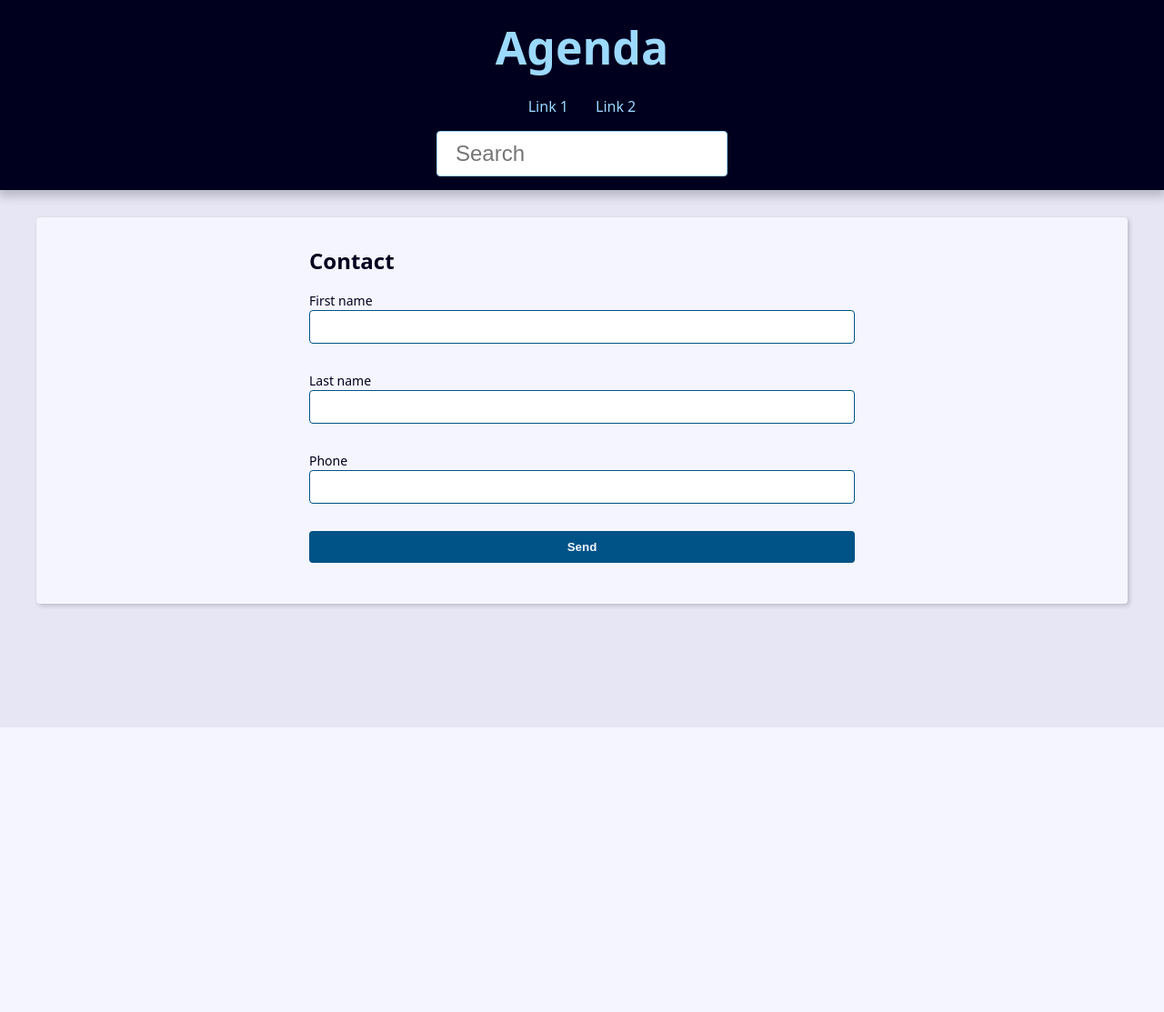
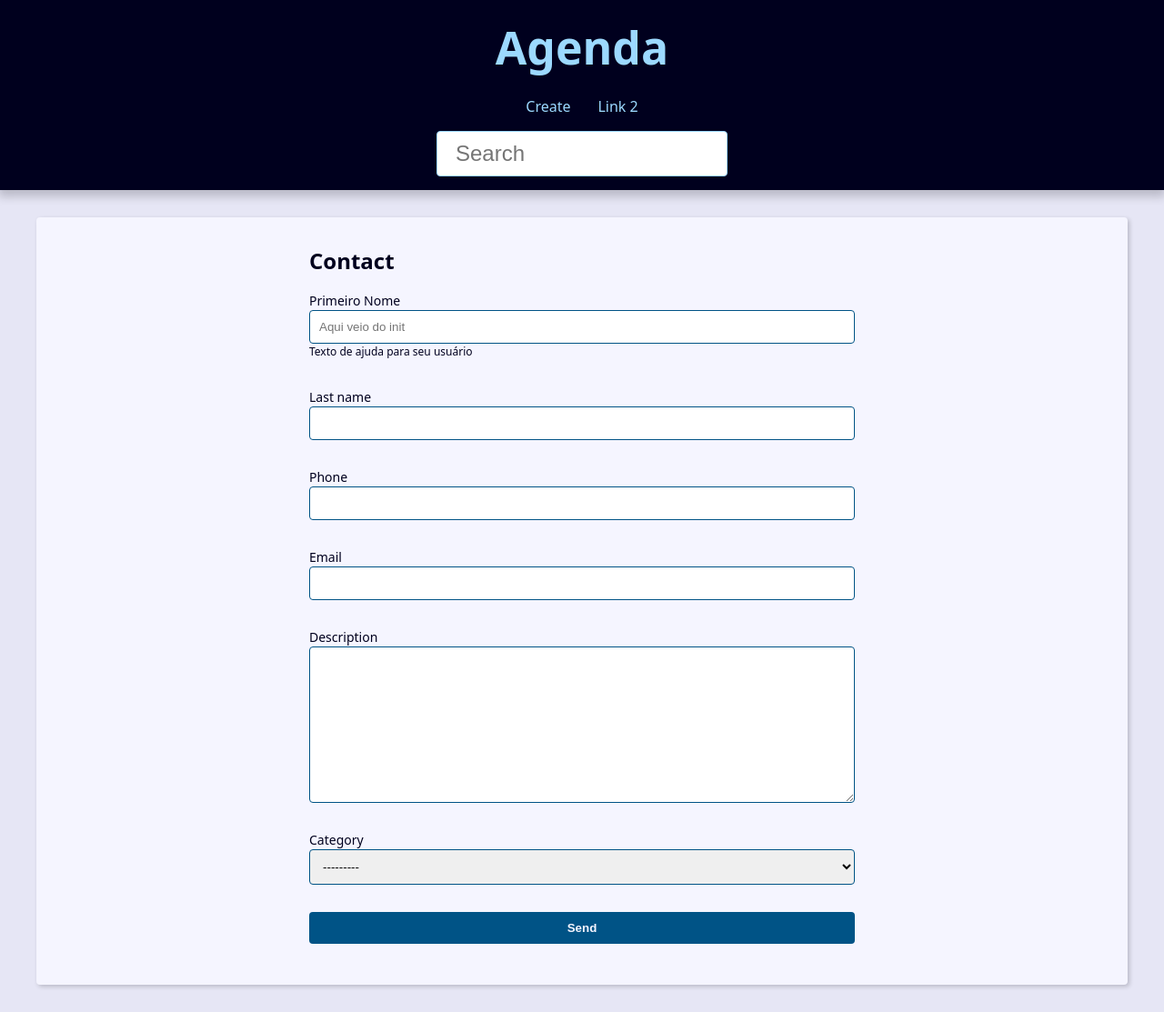
Before and after one commit to LeonardoRaguneti/Project-agenda-django, a Django app: page /contact/create/ in a window 1280 px wide. Shown: the whole page at 91% size. Before the commit the page ends 800 px from the top, so only its background shows below. Run offline with Django 5.2, Linux system fonts and the light colour scheme; data that the repository does not hold is empty.

Commit message:
update/delete users

```diff
--- a/base_static/global/css/style.css
+++ b/base_static/global/css/style.css
@@ -312,3 +312,23 @@
     filter: brightness(80%);
     box-shadow: 0 0 5px var(--link-dark-color);
   }
+
+  .contact-links {
+    margin-block: calc(var(--small-font-size) * 2);
+    display: flex;
+    align-items: center;
+    gap: 0 var(--spacing);
+  }
+
+  .btn-link {
+    font-size: var(--small-font-size);
+    text-decoration: none;
+    font-weight: bold;
+    padding: 1rem;
+    display: block;
+    line-height: var(--small-font-size);
+  }
+
+  .btn-delete {
+    background: tomato;
+  }
--- a/base_templates/global/partials/header.html
+++ b/base_templates/global/partials/header.html
@@ -7,8 +7,8 @@
     <nav>
         <ul class="menu-list">
             <li class="menu-item">
-                <a href="" class="menu-link">
-                    Link 1
+                <a href="{% url "contact:create" %}" class="menu-link">
+                    Create
                 </a>
             </li>
             <li class="menu-item">
--- a/contact/forms.py
+++ b/contact/forms.py
@@ -4,19 +4,50 @@ from contact.models import Contact
 
 
 class ContactForm(forms.ModelForm):
+    first_name = forms.CharField(                     # se isto form comentado ele usara o que esta no models.py
+        widget=forms.TextInput(
+            attrs={
+                'class': 'classe-a classe-b',
+                'placeholder': 'Aqui veio do init',
+            }
+        ),
+        label='Primeiro Nome',
+        help_text='Texto de ajuda para seu usuário',
+    )
+
+    def __init__(self, *args, **kwargs):
+        super().__init__(*args, **kwargs)
+
+
     class Meta:
         model = Contact
-        fields = ('first_name', 'last_name', 'phone')
+        fields = ('first_name', 'last_name', 'phone',
+                  'email', 'description', 'category')
 
-    def clean(self):
+
+    def clean(self):                                       # ideal para validação de mais de um valor.
         cleaned_data = self.cleaned_data
+        first_name = cleaned_data.get('first_name')
+        last_name = cleaned_data.get('last_name')
 
-        self.add_error(
-            'first_name',
-            ValidationError(
-                'Mensagem de erro',
+        if first_name == last_name:
+            msg = ValidationError(
+                'Segundo nome não pode ser igual ao primeiro',
+                code='invalid'
+            )
+            self.add_error('last_name', msg)
+
+        return super().clean()
+
+
+    def clean_first_name(self):                             # ideal para validação de apenas um valor.
+        first_name = self.cleaned_data.get('first_name')
+
+        if first_name == 'ABC':
+            self.add_error('first_name', ValidationError(
+                'Não digite "ABC" neste campo.',
                 code='invalid'
             )
         )
 
-        return super().clean()
+        return first_name
--- a/contact/templates/contact/create.html
+++ b/contact/templates/contact/create.html
@@ -6,7 +6,7 @@
     <h2>Contact</h2>
 
     <form
-      action="{% url "contact:create" %}"
+      action="{{form_action}}"
       method="POST"
       enctype="multipart/form-data"
     >
@@ -18,6 +18,11 @@
           <label for="{{field.id_for_label}}">{{field.label}}</label>
           {{field}}
           {{field.errors}}
+
+          {% if field.help_text %}
+              <p class="help-text">{{ field.help_text }}</p>
+            {% endif %}
+
         </div>
         {% endfor %}
       </div>
--- a/contact/urls.py
+++ b/contact/urls.py
@@ -7,6 +7,8 @@ urlpatterns = [
     path('', views.index, name='index'),
     path('search/', views.search, name='search'),
 
+    path('contact/create/', views.create, name='create'),
     path('contact/<int:contact_id>/', views.contact, name='contact'),
-    path('contact/create/', views.create, name='create'),
+    path('contact/<int:contact_id>/update/', views.update, name='update'),
+    path('contact/<int:contact_id>/delete/', views.delete, name='delete'),
 ]
--- a/contact/views/contact_forms.py
+++ b/contact/views/contact_forms.py
@@ -1,12 +1,22 @@
-from django.shortcuts import render
+from django.shortcuts import render, redirect, get_object_or_404
+from django.urls import reverse
 from contact.forms import ContactForm
+from contact.models import Contact
 
 
 def create(request):
+    form_action = reverse('contact:create')
+
     if request.method == 'POST':
+        form = ContactForm(request.POST)
         context = {
-            'form': ContactForm(request.POST)
+            'form': form,
+            'form_action': form_action
         }
+
+        if form.is_valid():
+            contact = form.save()
+            return redirect('contact:update', contact_id=contact.id)
 
         return render(
             request,
@@ -15,11 +25,65 @@ def create(request):
         )
 
     context = {
-            'form': ContactForm()
-        }
+        'form': ContactForm(),
+        'form_action': form_action,
+    }
 
     return render(
         request,
         'contact/create.html',
         context,
     )
+
+
+def update(request, contact_id):
+    contact = get_object_or_404(Contact, pk=contact_id, show=True)
+
+    form_action = reverse('contact:update', args=(contact_id,))
+
+    if request.method == 'POST':
+        form = ContactForm(request.POST, instance=contact)
+
+        context = {
+            'form': form,
+            'form_action': form_action,
+        }
+
+        if form.is_valid():
+            contact = form.save()
+            return redirect('contact:update', contact_id=contact.pk)
+
+        return render(
+            request,
+            'contact/create.html',
+            context
+        )
+
+    context = {
+        'form': ContactForm(instance=contact),
+        'form_action': form_action,
+    }
+
+    return render(
+        request,
+        'contact/create.html',
+        context
+    )
+
+
+def delete(request, contact_id):
+    contact = get_object_or_404(Contact, pk=contact_id, show=True)
+
+    confirmation = request.POST.get('confirmation', 'no')
+
+    if confirmation == 'yes':
+        contact.delete()
+        return redirect('contact:index')
+
+
+    return render(request, 'contact/contact.html',
+                  {
+                      'contact': contact,
+                      'confirmation': confirmation,
+                  }
+                )
```
Also changed, not shown: contact/templates/contact/contact.html (+15 -0 lines).
